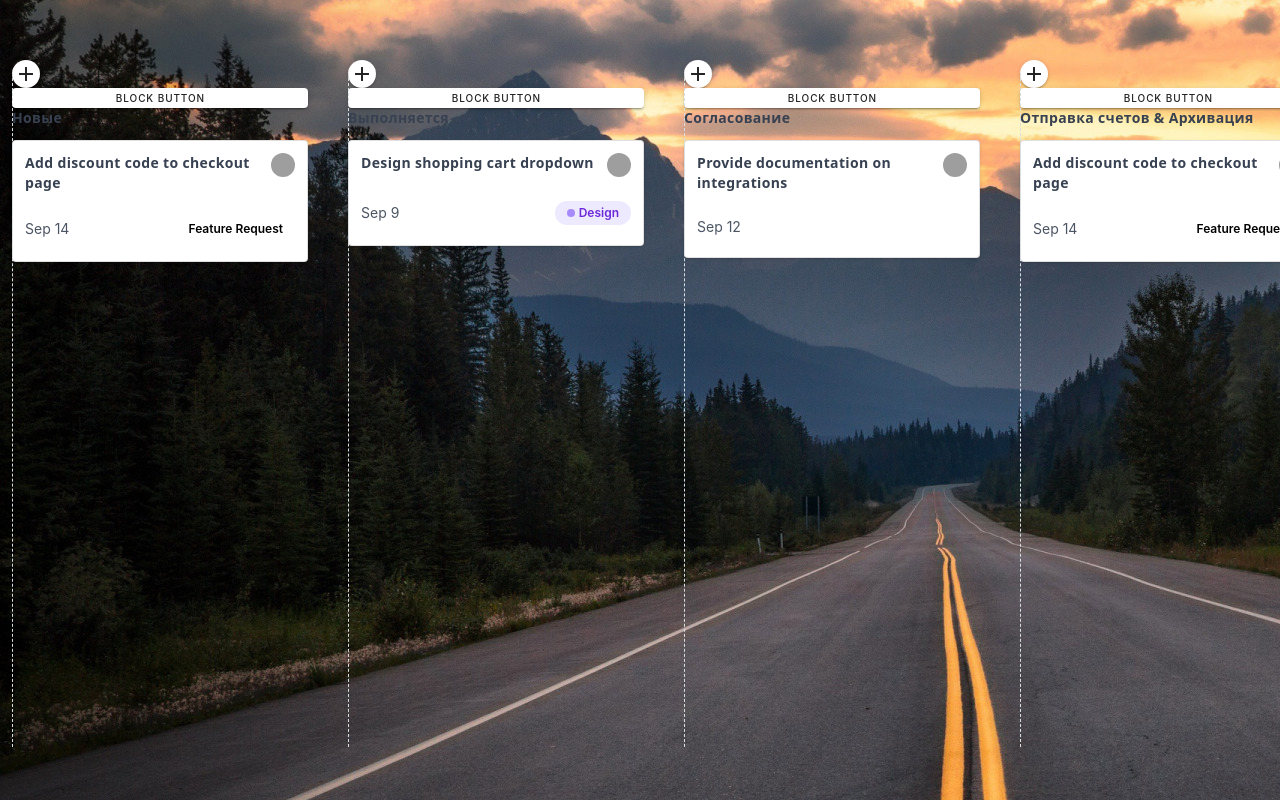
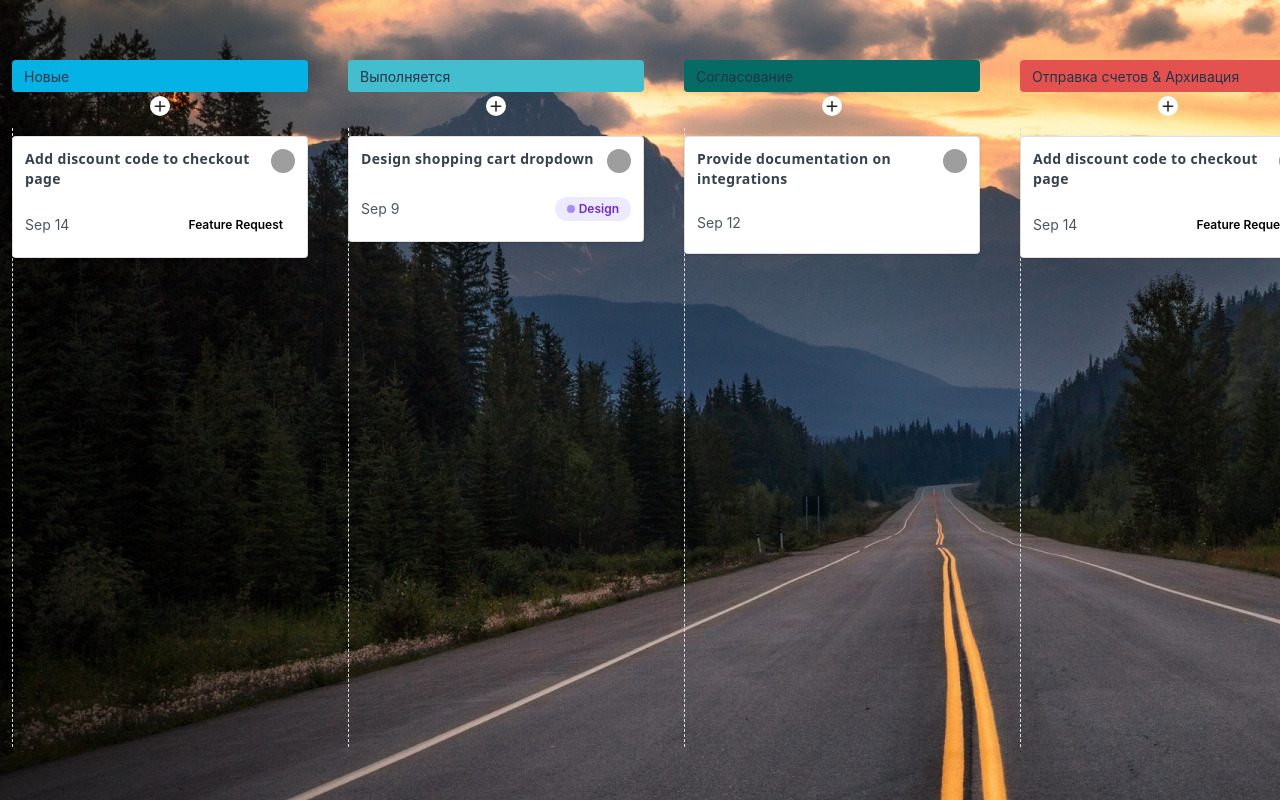
Before and after one commit to EvgenijKobzar/vue-kanban, a Vue app: page / in a window 1280 px wide. Shown: the top 800 px of the page. Built offline with nearby package versions, Linux system fonts and the light colour scheme; no server answers; grey boxes are pictures that could not be loaded.

Commit message:
icon - mdi-plus

```diff
--- a/src/App.vue
+++ b/src/App.vue
@@ -9,9 +9,22 @@
 						:key="column.title"
 						class="rounded-lg px-3 py-3 column-width rounded mr-4 app-kanban-column-left"
 				>
-					<v-btn density="compact" icon="mdi-plus"></v-btn>
-					<v-btn size="x-small">Block Button</v-btn>
-					<p class="text-gray-700 font-semibold font-sans tracking-wide text-sm">{{column.title}}</p>
+					<v-chip class="w-100" :style="{background: column.background}"  text-color="white" label>{{column.title}}</v-chip>
+
+					<v-container>
+
+					<v-row align="center" justify="center">
+
+						<v-hover>
+							<template v-slot:default="{ isHovering, props }">
+								<v-btn size="small" v-bind="props" :color="isHovering ? 'primary' : undefined" variant="flat" density="compact" icon="mdi-plus"></v-btn>
+							</template>
+						</v-hover>
+
+
+					</v-row>
+					</v-container>
+
 					<!-- Draggable component comes from vuedraggable. It provides drag & drop functionality -->
 					<draggable
 							v-model="column.tasks"
@@ -47,6 +60,7 @@ export default {
 			columns: [
 				{
 					title: "Новые",
+					background: "#00c4fb",
 					tasks: [
 						{
 							id: 1,
@@ -58,6 +72,7 @@ export default {
 				},
 				{
 					title: "Выполняется",
+					background: "#47d1e2",
 					tasks: [
 						{
 							id: 6,
@@ -69,6 +84,7 @@ export default {
 				},
 				{
 					title: "Согласование",
+					background: "#00736a",
 					tasks: [
 						{
 							id: 9,
@@ -79,6 +95,7 @@ export default {
 				},
 				{
 					title: "Отправка счетов & Архивация",
+					background: "#ff5752",
 					tasks: [
 						{
 							id: 14,
@@ -90,6 +107,7 @@ export default {
 				},
 				{
 					title: "Завершеные",
+					background: "#662793",//#ffab00 #00a74c
 					tasks: [
 						{
 							id: 14,
--- a/src/components/TaskCard.vue
+++ b/src/components/TaskCard.vue
@@ -1,4 +1,5 @@
 <template>
+
   <div class="bg-white shadow rounded px-3 pt-3 pb-5 border border-white">
     <div class="flex justify-between">
       <p class="text-gray-700 font-semibold font-sans tracking-wide text-sm">{{task.title}}</p>
@@ -14,6 +15,7 @@
       <badge v-if="task.type" :color="badgeColor">{{task.type}}</badge>
     </div>
   </div>
+
 </template>
 <script>
 import Badge from "./Badge.vue";
--- a/src/style.css
+++ b/src/style.css
@@ -43,7 +43,7 @@
   content: '';
   position: absolute;
   /*! left: 3px; */
-  top: 25px;
+  top: 80px;
   bottom: 5px;
   /*! width: 2px; */
   border-left: 1px dashed #d7dee1;
```
